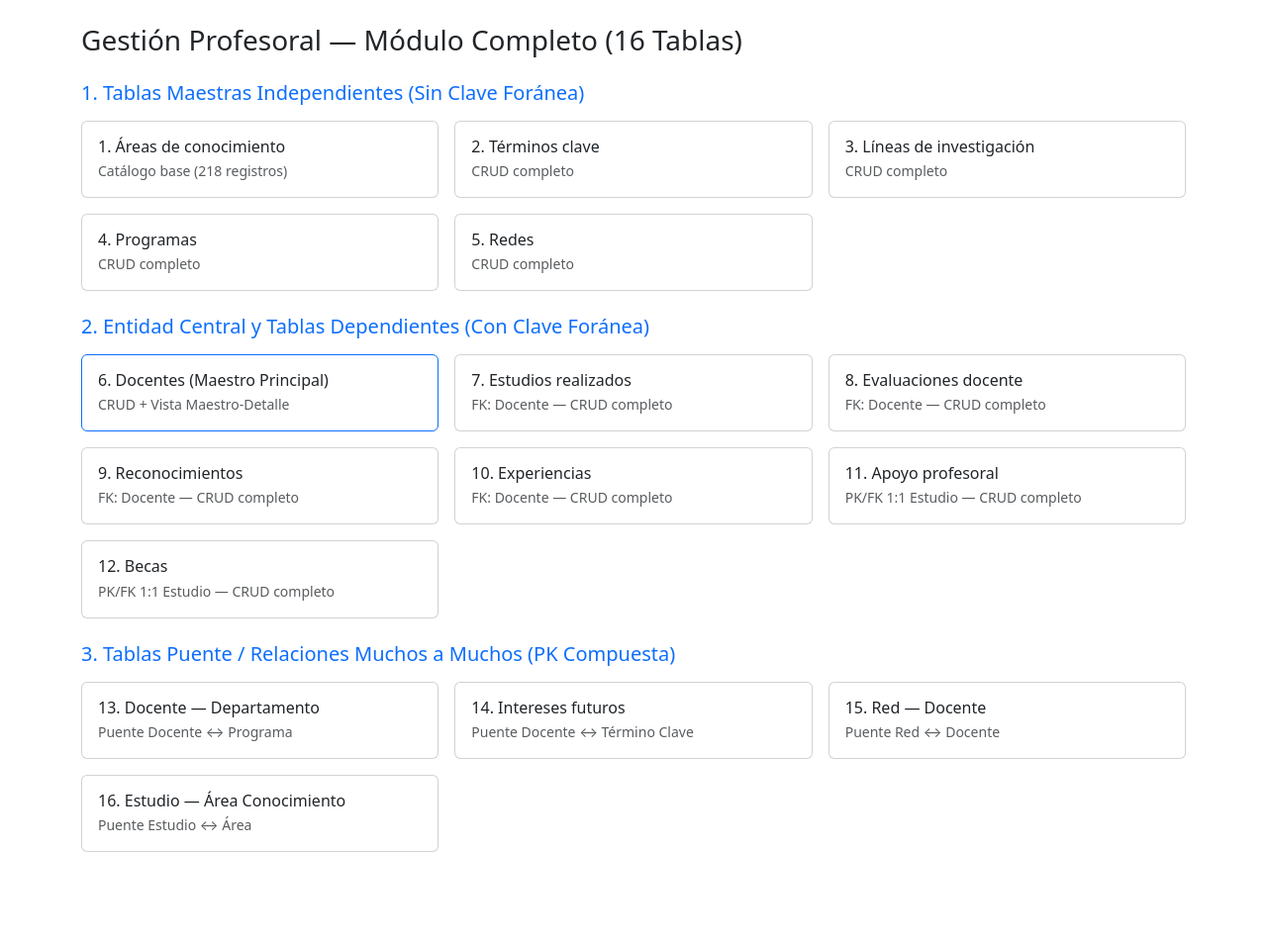
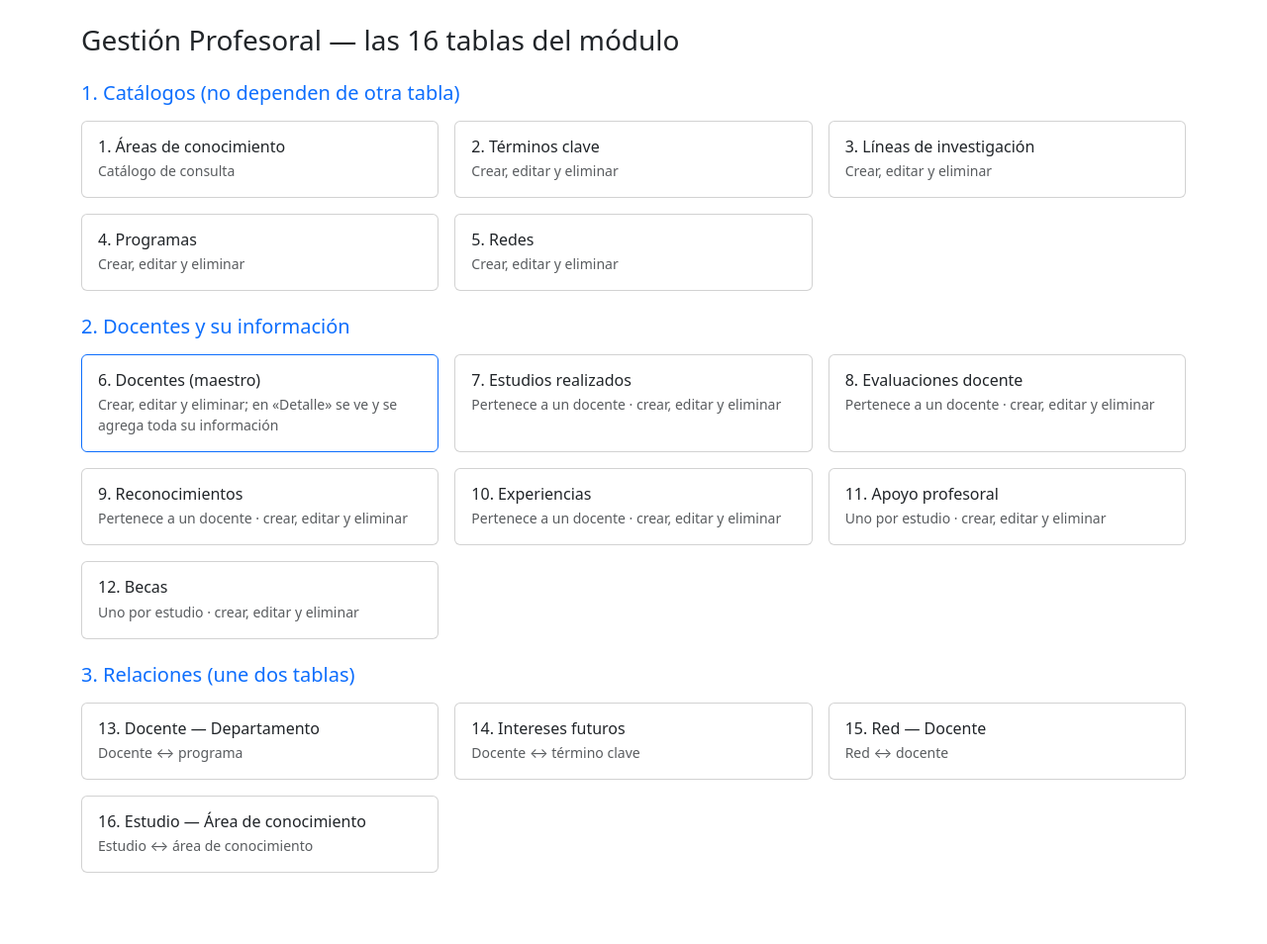
Before and after one commit to juanjosedh28-alt/proyecto_gestion_profesoral, an ASP.NET Core app: page / in a window 1280 px wide. Shown: the part 56-1010 px from the top of the page at 99% size. Before the commit the page ends 917 px from the top, so only its background shows below. Run offline with ASP.NET Core 8, Linux system fonts and the light colour scheme.

Commit message:
Inicio: quita la jerga tecnica (FK, PK, CRUD) de las tarjetas de las 16 tablas
Co-Authored-By: Claude Opus 5.5 <noreply@anthropic.com>
Claude-Session: https://claude.ai/code/session_01ARWuSf4dLYNHrEJH7h9gR9

```diff
--- a/front_razor/Pages/Index.cshtml
+++ b/front_razor/Pages/Index.cshtml
@@ -1,32 +1,32 @@
 @page
 @{ ViewData["Title"] = "Inicio"; }
 
-<h1 class="h3 mb-3">Gestión Profesoral — Módulo Completo (16 Tablas)</h1>
+<h1 class="h3 mb-3">Gestión Profesoral — las 16 tablas del módulo</h1>
 
-<h2 class="h5 text-primary mt-4 mb-3">1. Tablas Maestras Independientes (Sin Clave Foránea)</h2>
+<h2 class="h5 text-primary mt-4 mb-3">1. Catálogos (no dependen de otra tabla)</h2>
 <div class="row g-3">
-    <div class="col-md-4"><a class="card h-100 text-decoration-none" href="/AreasConocimiento"><div class="card-body"><h3 class="h6 mb-1">1. Áreas de conocimiento</h3><p class="text-muted small mb-0">Catálogo base (218 registros)</p></div></a></div>
-    <div class="col-md-4"><a class="card h-100 text-decoration-none" href="/TerminosClave"><div class="card-body"><h3 class="h6 mb-1">2. Términos clave</h3><p class="text-muted small mb-0">CRUD completo</p></div></a></div>
-    <div class="col-md-4"><a class="card h-100 text-decoration-none" href="/LineasInvestigacion"><div class="card-body"><h3 class="h6 mb-1">3. Líneas de investigación</h3><p class="text-muted small mb-0">CRUD completo</p></div></a></div>
-    <div class="col-md-4"><a class="card h-100 text-decoration-none" href="/Programas"><div class="card-body"><h3 class="h6 mb-1">4. Programas</h3><p class="text-muted small mb-0">CRUD completo</p></div></a></div>
-    <div class="col-md-4"><a class="card h-100 text-decoration-none" href="/Redes"><div class="card-body"><h3 class="h6 mb-1">5. Redes</h3><p class="text-muted small mb-0">CRUD completo</p></div></a></div>
+    <div class="col-md-4"><a class="card h-100 text-decoration-none" href="/AreasConocimiento"><div class="card-body"><h3 class="h6 mb-1">1. Áreas de conocimiento</h3><p class="text-muted small mb-0">Catálogo de consulta</p></div></a></div>
+    <div class="col-md-4"><a class="card h-100 text-decoration-none" href="/TerminosClave"><div class="card-body"><h3 class="h6 mb-1">2. Términos clave</h3><p class="text-muted small mb-0">Crear, editar y eliminar</p></div></a></div>
+    <div class="col-md-4"><a class="card h-100 text-decoration-none" href="/LineasInvestigacion"><div class="card-body"><h3 class="h6 mb-1">3. Líneas de investigación</h3><p class="text-muted small mb-0">Crear, editar y eliminar</p></div></a></div>
+    <div class="col-md-4"><a class="card h-100 text-decoration-none" href="/Programas"><div class="card-body"><h3 class="h6 mb-1">4. Programas</h3><p class="text-muted small mb-0">Crear, editar y eliminar</p></div></a></div>
+    <div class="col-md-4"><a class="card h-100 text-decoration-none" href="/Redes"><div class="card-body"><h3 class="h6 mb-1">5. Redes</h3><p class="text-muted small mb-0">Crear, editar y eliminar</p></div></a></div>
 </div>
 
-<h2 class="h5 text-primary mt-4 mb-3">2. Entidad Central y Tablas Dependientes (Con Clave Foránea)</h2>
+<h2 class="h5 text-primary mt-4 mb-3">2. Docentes y su información</h2>
 <div class="row g-3">
-    <div class="col-md-4"><a class="card h-100 text-decoration-none border-primary" href="/Docentes"><div class="card-body"><h3 class="h6 mb-1">6. Docentes (Maestro Principal)</h3><p class="text-muted small mb-0">CRUD + Vista Maestro-Detalle</p></div></a></div>
-    <div class="col-md-4"><a class="card h-100 text-decoration-none" href="/EstudiosRealizados"><div class="card-body"><h3 class="h6 mb-1">7. Estudios realizados</h3><p class="text-muted small mb-0">FK: Docente — CRUD completo</p></div></a></div>
-    <div class="col-md-4"><a class="card h-100 text-decoration-none" href="/EvaluacionesDocente"><div class="card-body"><h3 class="h6 mb-1">8. Evaluaciones docente</h3><p class="text-muted small mb-0">FK: Docente — CRUD completo</p></div></a></div>
-    <div class="col-md-4"><a class="card h-100 text-decoration-none" href="/Reconocimientos"><div class="card-body"><h3 class="h6 mb-1">9. Reconocimientos</h3><p class="text-muted small mb-0">FK: Docente — CRUD completo</p></div></a></div>
-    <div class="col-md-4"><a class="card h-100 text-decoration-none" href="/Experiencias"><div class="card-body"><h3 class="h6 mb-1">10. Experiencias</h3><p class="text-muted small mb-0">FK: Docente — CRUD completo</p></div></a></div>
-    <div class="col-md-4"><a class="card h-100 text-decoration-none" href="/ApoyosProfesorales"><div class="card-body"><h3 class="h6 mb-1">11. Apoyo profesoral</h3><p class="text-muted small mb-0">PK/FK 1:1 Estudio — CRUD completo</p></div></a></div>
-    <div class="col-md-4"><a class="card h-100 text-decoration-none" href="/Becas"><div class="card-body"><h3 class="h6 mb-1">12. Becas</h3><p class="text-muted small mb-0">PK/FK 1:1 Estudio — CRUD completo</p></div></a></div>
+    <div class="col-md-4"><a class="card h-100 text-decoration-none border-primary" href="/Docentes"><div class="card-body"><h3 class="h6 mb-1">6. Docentes (maestro)</h3><p class="text-muted small mb-0">Crear, editar y eliminar; en «Detalle» se ve y se agrega toda su información</p></div></a></div>
+    <div class="col-md-4"><a class="card h-100 text-decoration-none" href="/EstudiosRealizados"><div class="card-body"><h3 class="h6 mb-1">7. Estudios realizados</h3><p class="text-muted small mb-0">Pertenece a un docente · crear, editar y eliminar</p></div></a></div>
+    <div class="col-md-4"><a class="card h-100 text-decoration-none" href="/EvaluacionesDocente"><div class="card-body"><h3 class="h6 mb-1">8. Evaluaciones docente</h3><p class="text-muted small mb-0">Pertenece a un docente · crear, editar y eliminar</p></div></a></div>
+    <div class="col-md-4"><a class="card h-100 text-decoration-none" href="/Reconocimientos"><div class="card-body"><h3 class="h6 mb-1">9. Reconocimientos</h3><p class="text-muted small mb-0">Pertenece a un docente · crear, editar y eliminar</p></div></a></div>
+    <div class="col-md-4"><a class="card h-100 text-decoration-none" href="/Experiencias"><div class="card-body"><h3 class="h6 mb-1">10. Experiencias</h3><p class="text-muted small mb-0">Pertenece a un docente · crear, editar y eliminar</p></div></a></div>
+    <div class="col-md-4"><a class="card h-100 text-decoration-none" href="/ApoyosProfesorales"><div class="card-body"><h3 class="h6 mb-1">11. Apoyo profesoral</h3><p class="text-muted small mb-0">Uno por estudio · crear, editar y eliminar</p></div></a></div>
+    <div class="col-md-4"><a class="card h-100 text-decoration-none" href="/Becas"><div class="card-body"><h3 class="h6 mb-1">12. Becas</h3><p class="text-muted small mb-0">Uno por estudio · crear, editar y eliminar</p></div></a></div>
 </div>
 
-<h2 class="h5 text-primary mt-4 mb-3">3. Tablas Puente / Relaciones Muchos a Muchos (PK Compuesta)</h2>
+<h2 class="h5 text-primary mt-4 mb-3">3. Relaciones (une dos tablas)</h2>
 <div class="row g-3 mb-4">
-    <div class="col-md-4"><a class="card h-100 text-decoration-none" href="/DocentesDepartamentos"><div class="card-body"><h3 class="h6 mb-1">13. Docente — Departamento</h3><p class="text-muted small mb-0">Puente Docente ↔ Programa</p></div></a></div>
-    <div class="col-md-4"><a class="card h-100 text-decoration-none" href="/InteresesFuturos"><div class="card-body"><h3 class="h6 mb-1">14. Intereses futuros</h3><p class="text-muted small mb-0">Puente Docente ↔ Término Clave</p></div></a></div>
-    <div class="col-md-4"><a class="card h-100 text-decoration-none" href="/RedesDocentes"><div class="card-body"><h3 class="h6 mb-1">15. Red — Docente</h3><p class="text-muted small mb-0">Puente Red ↔ Docente</p></div></a></div>
-    <div class="col-md-4"><a class="card h-100 text-decoration-none" href="/EstudiosAc"><div class="card-body"><h3 class="h6 mb-1">16. Estudio — Área Conocimiento</h3><p class="text-muted small mb-0">Puente Estudio ↔ Área</p></div></a></div>
+    <div class="col-md-4"><a class="card h-100 text-decoration-none" href="/DocentesDepartamentos"><div class="card-body"><h3 class="h6 mb-1">13. Docente — Departamento</h3><p class="text-muted small mb-0">Docente ↔ programa</p></div></a></div>
+    <div class="col-md-4"><a class="card h-100 text-decoration-none" href="/InteresesFuturos"><div class="card-body"><h3 class="h6 mb-1">14. Intereses futuros</h3><p class="text-muted small mb-0">Docente ↔ término clave</p></div></a></div>
+    <div class="col-md-4"><a class="card h-100 text-decoration-none" href="/RedesDocentes"><div class="card-body"><h3 class="h6 mb-1">15. Red — Docente</h3><p class="text-muted small mb-0">Red ↔ docente</p></div></a></div>
+    <div class="col-md-4"><a class="card h-100 text-decoration-none" href="/EstudiosAc"><div class="card-body"><h3 class="h6 mb-1">16. Estudio — Área de conocimiento</h3><p class="text-muted small mb-0">Estudio ↔ área de conocimiento</p></div></a></div>
 </div>
```
